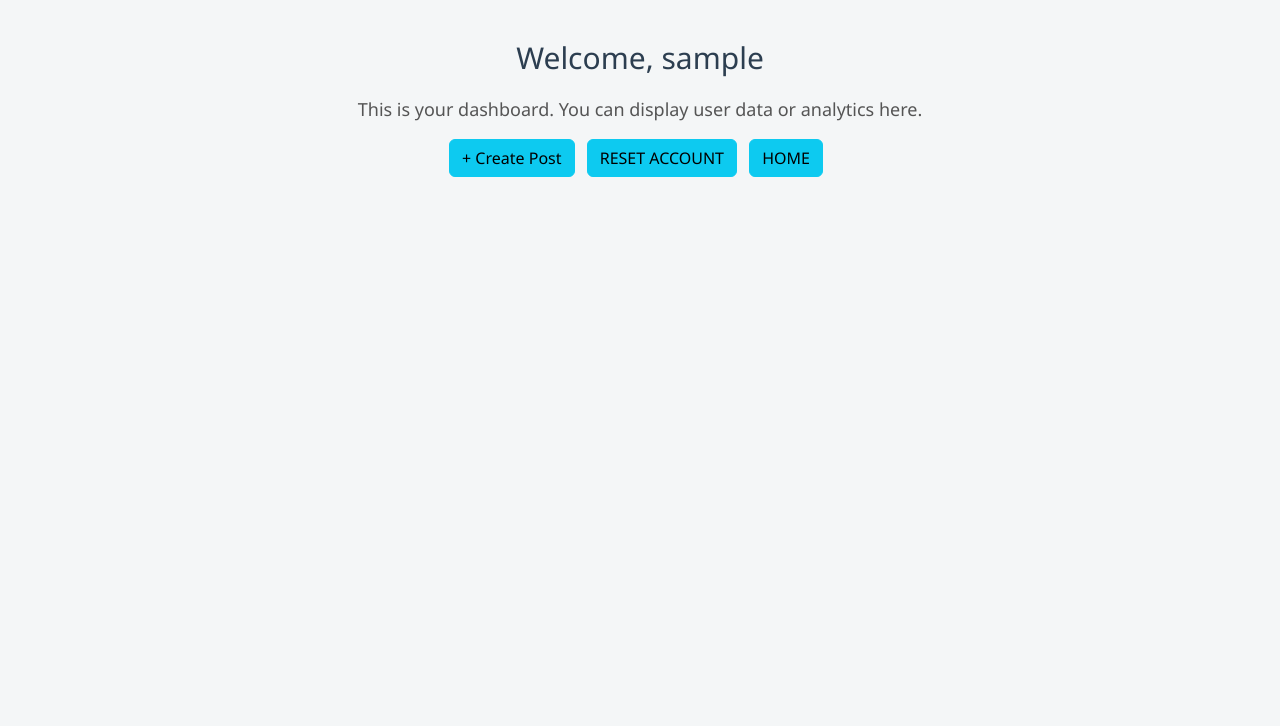
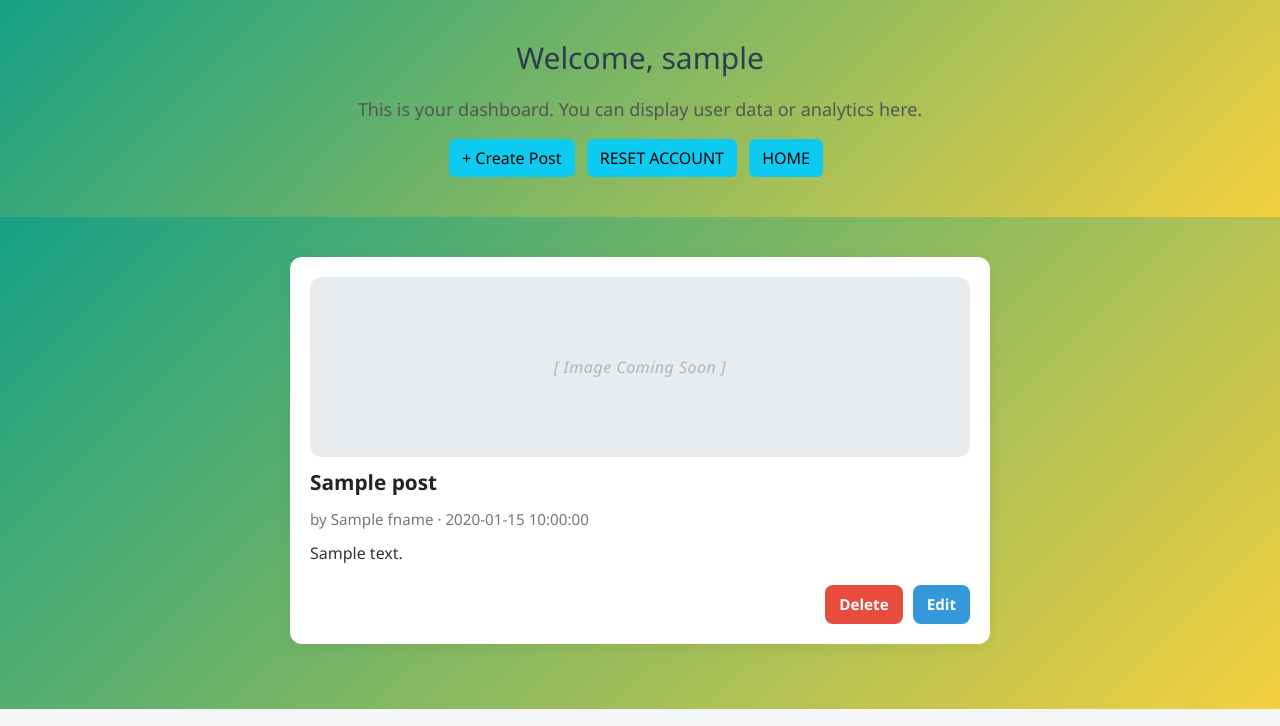
Before and after one commit to AlvinGeorge-AG/GadNEXUS, a Flask app: page /dashboard in a window 1280 px wide. Shown: the part 74-800 px from the top of the page. Run offline with Flask 3, Linux system fonts and the light colour scheme; the visitor is signed in with stand-in values (Sample User, id 1); a database or web service that is not in the repository returns one stand-in record (values such as "Sample title").

Commit message:
I implemented the delete option for each post . And users can now see only their post quering based on the username , as it is unique

```diff
--- a/app.py
+++ b/app.py
@@ -4,6 +4,7 @@ from pymongo import MongoClient
 from werkzeug.security import check_password_hash , generate_password_hash
 from dotenv import load_dotenv
 from datetime import datetime
+from bson import ObjectId
 import os
 
 now = datetime.now()
@@ -73,10 +74,20 @@ def reg():
 
 @app.route("/dashboard")
 def dash():
+
     if("username" in session):
-        return render_template("dashboard.html",user=session["username"])
+        data = list(posts.find({"username":session["username"]}))
+        return render_template("dashboard.html",user=session["username"],data=data)
     else:
             return render_template("error.html",error="Please Log In !")
+
+
+@app.route("/delete",methods=["POST"])
+def delete():
+    id = request.form.get("id")
+    document = posts.find_one({"_id":ObjectId(id)})
+    posts.delete_one(document)
+    return redirect("/dashboard")
 
 
 @app.route("/logout",methods=["POST","GET"])
@@ -118,7 +129,7 @@ def post_upload():
             date = now.strftime("%B %Y")
             dbuser = users.find_one({"username":session["username"]})
             user = dbuser["fname"]
-            post = {"title":title , "description":description , "date":date ,"fname":user}
+            post = {"title":title , "description":description , "date":date ,"fname":user,"username":session['username']}
             posts.insert_one(post)
             return redirect("/index")
         else:
--- a/templates/dashboard.html
+++ b/templates/dashboard.html
@@ -54,6 +54,11 @@
       font-size: 18px;
       color: #555;
     }
+
+
+     .dashboard-posts { background: linear-gradient(135deg, #16a085, #f4d03f); padding: 40px 20px; display: flex; flex-direction: column; align-items: center; } .post-card { background: #fff; border-radius: 12px; box-shadow: 0 4px 16px rgba(0, 0, 0, 0.06); padding: 20px; margin-bottom: 25px; width: 100%; max-width: 700px; display: flex; flex-direction: column; gap: 10px; } .image-placeholder { width: 100%; height: 180px; background: #e9ecef; border-radius: 12px; display: flex; align-items: center; justify-content: center; color: #adb5bd; font-style: italic; font-size: 1rem; letter-spacing: 0.5px; } .post-title { font-size: 1.3rem; font-weight: 600; } .post-meta { font-size: 0.95rem; color: #777; } .post-desc { font-size: 1rem; line-height: 1.5; color: #333; } .post-actions { display: flex; justify-content: flex-end; gap: 10px; margin-top: 10px; } .edit-button, .delete-button { padding: 8px 14px; font-size: 0.95rem; font-weight: 600; border: none; border-radius: 8px; cursor: pointer; transition: background 0.2s ease; } .edit-button { background-color: #3498db; color: white; } .edit-button:hover { background-color: #2b80c0; } .delete-button { background-color: #e74c3c; color: white; } .delete-button:hover { background-color: #c0392b; } @media (max-width: 600px) { .post-card { padding: 15px; } .post-title { font-size: 1.1rem; } .post-actions { flex-direction: column; align-items: stretch; } .edit-button, .delete-button { width: 100%; } }
+
+
   </style>
 {% endblock %}
 {% block inputform %}
@@ -64,11 +69,30 @@
     </form>
   </div>
 
-  <div class="dashboard-content">
+  <div class="dashboard-content" style=" background: linear-gradient(135deg, #16a085, #f4d03f);">
     <h2>Welcome, {{user}}</h2>
     <p>This is your dashboard. You can display user data or analytics here.</p>
     <a href="/dashboard/upload"><button class="btn btn-info text-black me-2">+ Create Post</button></a>
     <a href="/reset"><button class="btn btn-info text-black me-2"> RESET ACCOUNT</button></a>
      <a href="/"> <button class="btn btn-info text-black me-2">HOME</button></a>
   </div>
+
+
+      <div class="dashboard-posts">
+        {% for post in data %}
+            <div class="post-card">
+              <div class="image-placeholder">[ Image Coming Soon ]</div>
+              <div class="post-title">{{post.title}}</div>
+              <div class="post-meta">by  {{post.fname}} &middot; {{post.date}}</div>
+              <div class="post-desc">{{post.description}}</div>
+              <div class="post-actions">
+                <form action="/delete" method="POST" onsubmit="return confirm('Are You Sure You Want to Delete the POST ')" >
+                  <input type="text" value="{{post._id}}" name="id" hidden>
+                  <button class="delete-button" type="submit">Delete</button>
+                </form>
+                <button class="edit-button">Edit</button>
+                 </div>
+            </div>
+        {% endfor %}
+      </div>
 {% endblock %}
```
